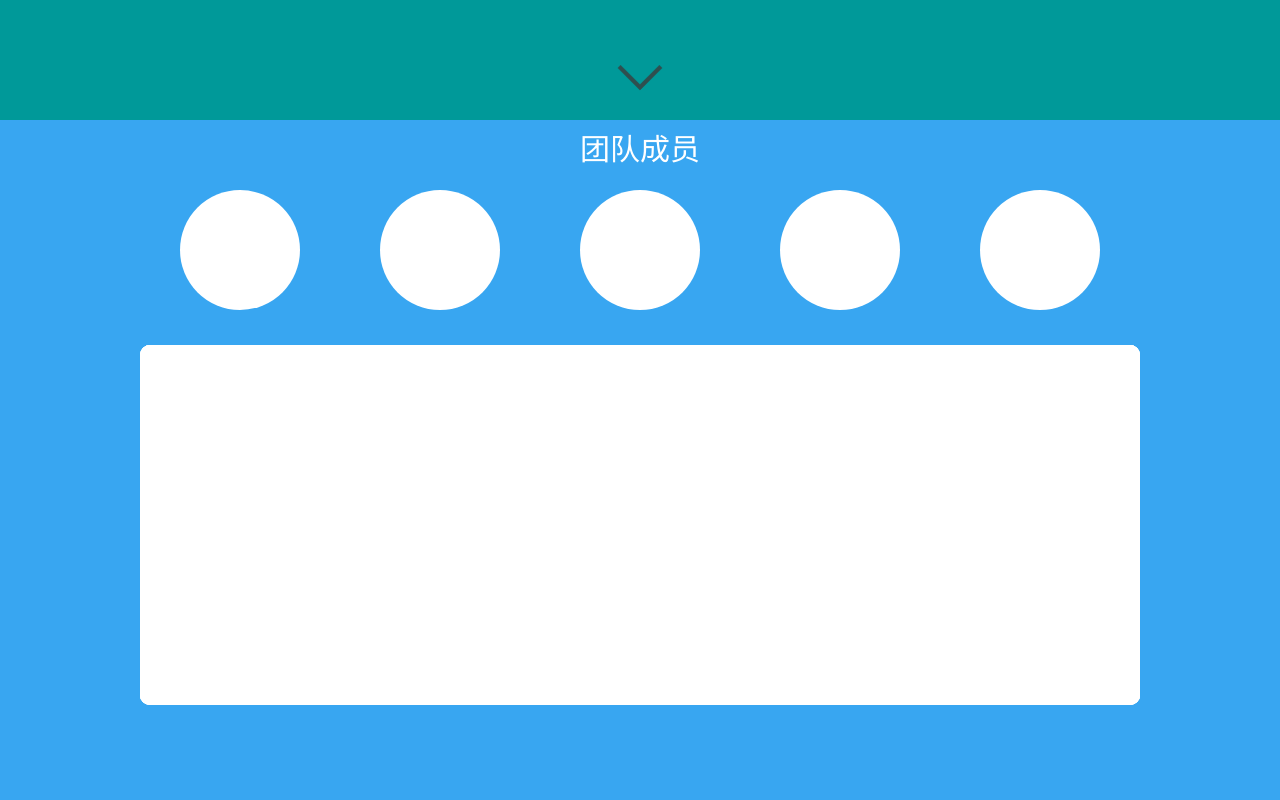
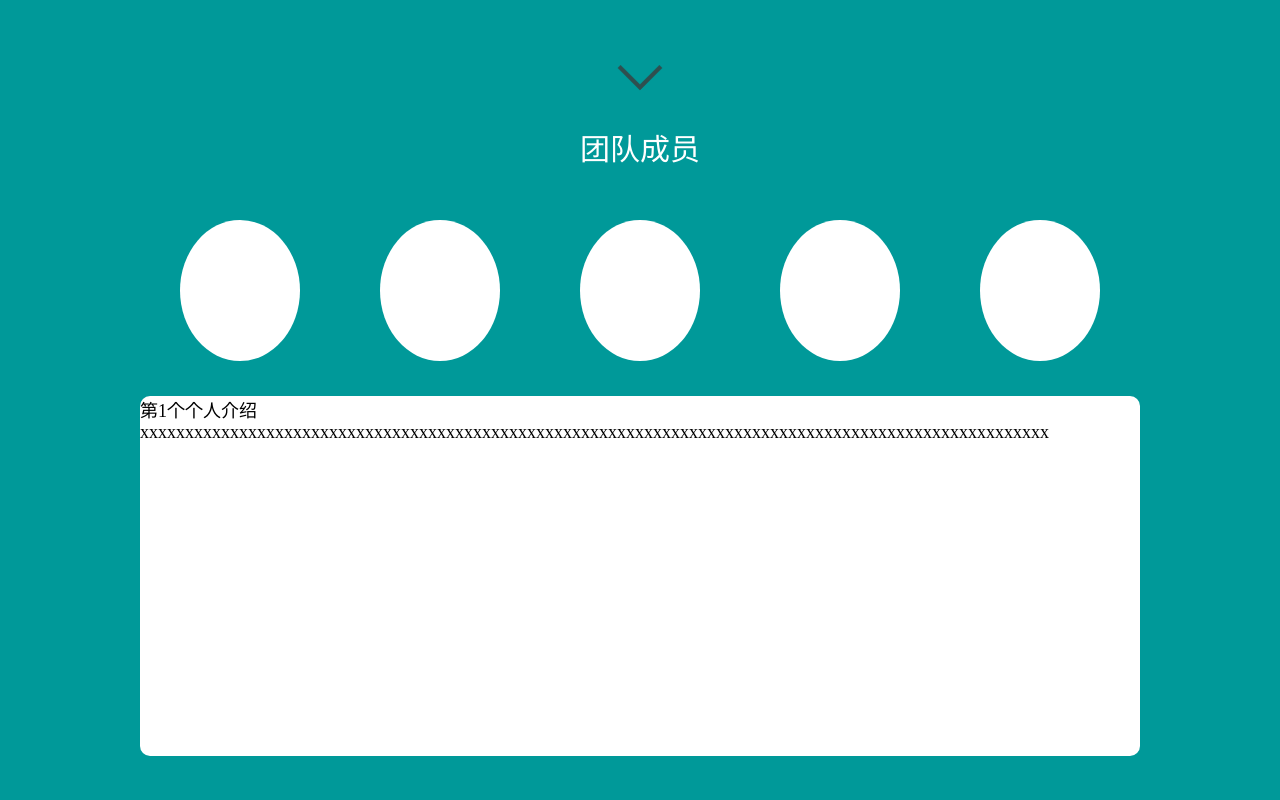
Before and after one commit to HashCoding/hashcoding.github.io, a plain HTML site: page index.html in a window 1280 px wide. Shown: the part 680-1480 px from the top of the page. Drawn offline with Linux system fonts and the light colour scheme.

Commit message:
revise team

```diff
--- a/components/main/main.css
+++ b/components/main/main.css
@@ -10,11 +10,11 @@
 	text-align: center;
 }
 .main {
-	background-color: #38A6F1;
+	background-color: #009999;
 }
 .main .main-intro {
 	width: 1000px;
-	margin: 10px auto 0;
+	margin: 40px auto 0;
 }
 .main .member-header-list {
 	display: flex;
--- /dev/null
+++ b/components/main/main.js
@@ -0,0 +1,41 @@
+(function() {
+	var li = document.getElementsByTagName("li");
+	var contentLi = Array.prototype.slice.apply(li,[5,10]);
+
+	//个人简绍轮播代码
+	var counter = 0;
+	var showInTurn = function() {
+		contentLi.forEach(function(item,length,array) {
+			if (length === counter) {
+				item.style.display = "block";
+			} else {
+				item.style.display = "none";
+			};
+		});
+		counter++;
+		if (counter === 5) {
+			counter = 0;
+		};
+		setTimeout(showInTurn,5000);
+	};
+	setTimeout(showInTurn,5000);
+
+
+	//鼠标移入头像，介绍切换
+	for (var i=0; i<5; i++) {
+
+		EventUtil.addHandler(li[i],"mouseenter",function(num) {
+			var handler = function() {
+				contentLi.forEach(function(item,length,array) {
+					if (length === num) {
+						item.style.display = "block";
+					} else {
+						item.style.display = "none";
+					};
+				});
+				counter = num;	//轮播计数器更新到新位置
+			};
+			return handler;
+		}(i));
+	}
+})();
--- a/index.html
+++ b/index.html
@@ -106,18 +106,33 @@
 		<h3 class="main-title">团队成员</h3>
             <div class="main-intro">
                 <ul class="member-header-list">
-                    <li class="mhl-item"><a href="#"></a></li>
-                    <li class="mhl-item"><a href="#"></a></li>
-                    <li class="mhl-item"><a href="#"></a></li>
-                    <li class="mhl-item"><a href="#"></a></li>
-                    <li class="mhl-item"><a href="#"></a></li>
+                    <li class="mhl-item"><a href="#"><img src="" alt=""></a></li>
+                    <li class="mhl-item"><a href="#"><img src="" alt=""></a></li>
+                    <li class="mhl-item"><a href="#"><img src="" alt=""></a></li>
+                    <li class="mhl-item"><a href="#"><img src="" alt=""></a></li>
+                    <li class="mhl-item"><a href="#"><img src="" alt=""></a></li>
                 </ul>
                 <ul class="member-content-list">
-                    <li class="mcl-item"></li>
-                    <li class="mcl-item"></li>
-                    <li class="mcl-item"></li>
-                    <li class="mcl-item"></li>
-                    <li class="mcl-item"></li>
+                    <li class="mcl-item">
+                    	第1个个人介绍 <br>
+                    	xxxxxxxxxxxxxxxxxxxxxxxxxxxxxxxxxxxxxxxxxxxxxxxxxxxxxxxxxxxxxxxxxxxxxxxxxxxxxxxxxxxxxxxxxxxxxxxxxxxxx
+                    </li>
+                    <li class="mcl-item">
+                    	第2个个人介绍 <br>
+                    	xxxxxxxxxxxxxxxxxxxxxxxxxxxxxxxxxxxxxxxxxxxxxxxxxxxxxxxxxxxxxxxxxxxxxxxxxxxxxxxxxxxxxxxxxxxxx <br> xxxxxxxxxxxxxxx
+                    </li>
+                    <li class="mcl-item">
+                    	第3个个人介绍 <br>
+                    	xxxxxxxxxxxxxxxxxxxxxxxxxxxxxxxxxxxxxxxxxxxxxxxxxxxxxxxxxxxxxxxxxxxxxxxxxxxxxxxxxxxxxxxxxxxxxxxx <br> xxxxxxxxxxxxxxxxxxxx
+                    </li>
+                    <li class="mcl-item">
+                    	第4个个人介绍 <br>
+                    	xxxxxxxxxxxxxxxxxxxxxxxxxxxxxxxxxxxxxxxxxxxxxxxxxxxxxxxxxxxxxxxxxxxxxxxxxxxxxxxxxxxxxxxxxxxxxxxxxx <br> xxxxxxxxxxxxxxxxxxxxxxxx
+                    </li>
+                    <li class="mcl-item">
+                    	第5个个人介绍 <br>
+                    	xxxxxxxxxxxxxxxxxxxxxxxxxxxxxxxxxxxxxxxxxxxxxxxxxxxxxxxxxxxxxxxxxxxxxxxxxxxxxxxxxxxxxxxxxxxxxxxxxxxxxx <br> xxxxxxxxxxxxxxxxxxxxxxxxxxx
+                    </li>
                 </ul>
             </div>
 	</div>
@@ -126,5 +141,6 @@
 	</div>
 	<script type="text/javascript" src="components/EventUtil/EventUtil.js"></script>
 	<script type="text/javascript" src="components/firstscreen/firstscreen.js"></script>
+	<script type="text/javascript" src="components/main/main.js"></script>
 </body>
 </html>
```
